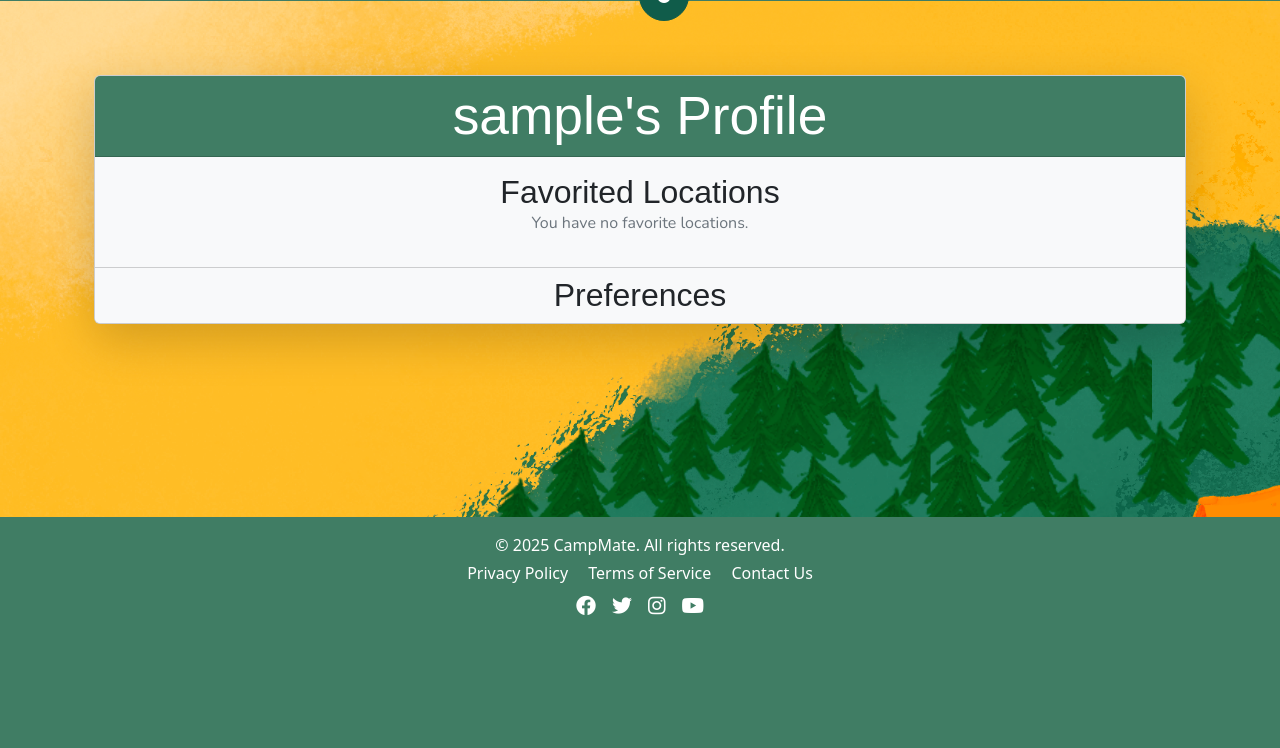
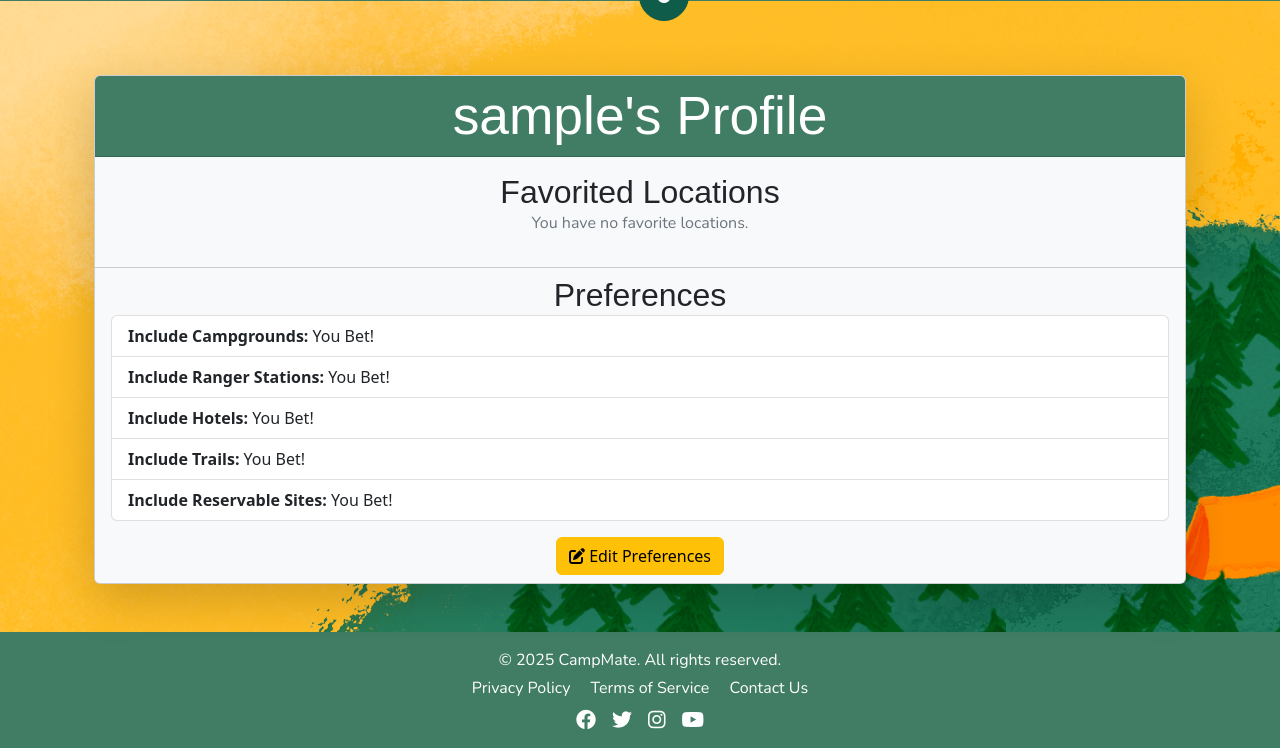
Before and after one commit to UCCS-SP25-CS4300-CS5300-1/Group-5-spring-2025, a Django app: page /profile/ in a window 1280 px wide. Shown: the part 167-915 px from the top of the page. Before the commit the page ends 782 px from the top, so only its background shows below. Run offline with Django 4.2, Linux system fonts and the light colour scheme; the visitor is signed in with stand-in values (Sample User, id 1); data comes from the database, SQL or seed files in the repository; data that the repository does not hold is empty; some web fonts are replaced.

Commit message:
added user preferences functionality

```diff
--- a/home/static/css/styles.css
+++ b/home/static/css/styles.css
@@ -160,3 +160,9 @@ footer {
     font-style: normal;
 
 }
+
+p {
+    font-family: "Nunito", sans-serif;
+    font-weight: 400;
+    font-style: normal;
+}
--- a/home/templates/users/profile.html
+++ b/home/templates/users/profile.html
@@ -57,6 +57,30 @@
         <!-- Preferences Section -->
         <div class="card-footer text-center bg-light">
             <h2 class="mb-0">Preferences</h2>
+            <ul class="list-group" style="text-align: left;">
+                <li class="list-group-item">
+                    <strong>Include Campgrounds:</strong> {{ preferences.campground|yesno:"You Bet!,No Thanks" }}
+                </li>
+                <li class="list-group-item">
+                    <strong>Include Ranger Stations:</strong> {{ preferences.rangerstation|yesno:"You Bet!,No Thanks" }}
+                </li>
+                <li class="list-group-item">
+                    <strong>Include Hotels:</strong> {{ preferences.hotel|yesno:"You Bet!,No Thanks" }}
+                </li>
+                <li class="list-group-item">
+                    <strong>Include Trails:</strong> {{ preferences.trail|yesno:"You Bet!,No Thanks" }}
+                </li>
+                <li class="list-group-item">
+                    <strong>Include Reservable Sites:</strong> {{ preferences.reservable|yesno:"You Bet!,No Thanks" }}
+                </li>
+            </ul>
+
+            <!-- Edit Preferences Button -->
+            <div class="mt-3">
+                <a href="{% url 'edit_preferences' %}" class="btn btn-warning">
+                    <i class="fas fa-edit"></i> Edit Preferences
+                </a>
+            </div>
         </div>
     </div>
 </div>
--- a/home/urls.py
+++ b/home/urls.py
@@ -14,12 +14,13 @@ urlpatterns = [
     path('search/', views.search_view, name='search'),
     path("facility/<str:facility_id>/", views.facility_detail, name="facility_detail"),
     path("save/<str:facility_id>/", views.save_facility, name="save_facility"),
+    path('edit_preferences/', views.edit_preferences, name="edit_preferences"),
 
     #FOR USER
     path('register/', views.register_view, name='register'),
     path('profile/', views.user_profile,name='user_profile'),
     path('login/', auth_views.LoginView.as_view(), name='login'),
-    #path('logout/', auth_views.LogoutView.as_view(), name='logout'),
     path('logout/', views.logoutUser, name='logout'),
 
+
 ]
--- a/home/views.py
+++ b/home/views.py
@@ -11,6 +11,7 @@ from .forms import CampUserCreationForm
 from home.models import Facility
 from home.utils import return_facility_detail, search_facilities
 from django.contrib.auth import logout
+from .forms import *
 
 
 
@@ -112,11 +113,15 @@ def user_profile(request):
     # retrieve favorited location IDs
     favorite_loc = prof.favorited_loc.all()
 
+    # retrieve user preferences, or create them if they don't exist yet
+    preferences, created = UserPreferences.objects.get_or_create(user=request.user)
+
     # context will be sent to the return request with the users profile and favorite locations
     # available locations are currently being set as a way to test adding favorite locations
     context = {
         'user_profile': prof,
         'favorite_loc': favorite_loc,
+        'preferences': preferences,
     }
 
     return render(request, 'users/profile.html', context)
@@ -128,3 +133,22 @@ def logoutUser(request):
     logout(request)
     # after logging out returns user to landing page
     return redirect('index')
+
+# this allows users to edit their user preferences
+@login_required
+def edit_preferences(request):
+    # get user
+    user = request.user
+
+    # get users preferences if they exist; if they dont, create them
+    preferences, created = UserPreferences.objects.get_or_create(user=user)
+
+    if request.method == "POST":
+        form = UserPreferenceForm(request.POST, instance=preferences)
+        if form.is_valid():
+            form.save()
+            return redirect("user_profile")
+    else:
+        form = UserPreferenceForm(instance=preferences)
+
+    return render(request, "users/edit_preferences.html", {"form": form})
```
Also changed, not shown: home/forms.py (+7 -0 lines), home/templates/users/edit_preferences.html (added, +40 -0 lines), home/migrations/0002_userpreferences_remove_userprofile_amenity_pref_and_more.py (added).
